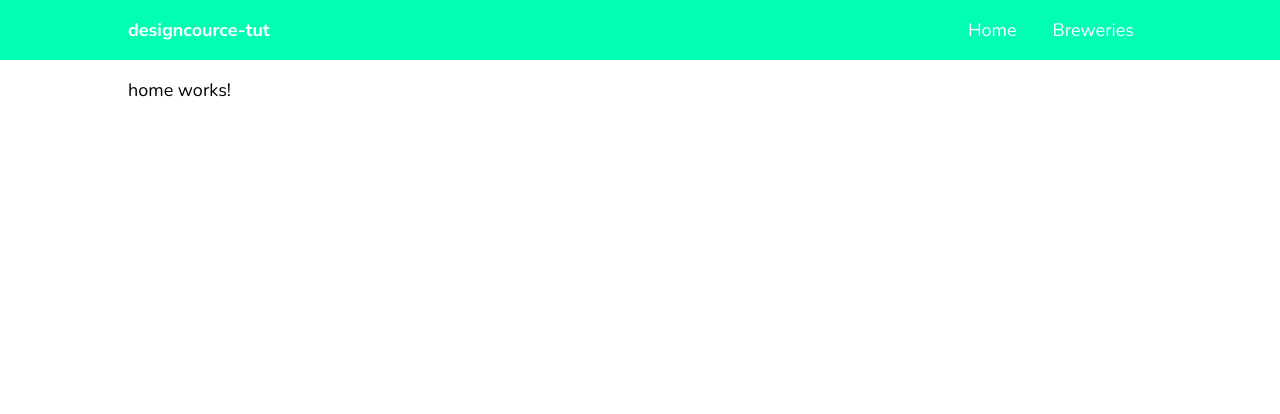
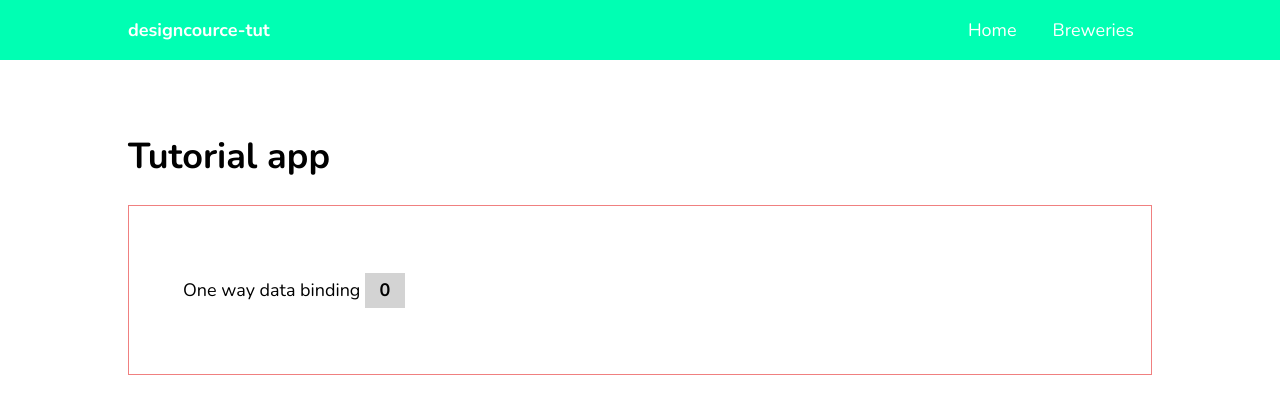
Before and after one commit to epetrov2/designcource-tut, an Angular app: page / in a window 1280 px wide. Shown: the top 414 px of the page. Built offline with nearby package versions, Linux system fonts and the light colour scheme.

Commit message:
Add one-way bindings

```diff
--- a/src/app/home/home.component.html
+++ b/src/app/home/home.component.html
@@ -1 +1,5 @@
-<p>home works!</p>
+<h1>Tutorial app</h1>
+
+<div class="play-container">
+    <p>One way data binding <span (click)="countClick()"> {{ clickCounter }}</span></p>
+</div>
--- a/src/app/home/home.component.scss
+++ b/src/app/home/home.component.scss
@@ -0,0 +1,17 @@
+span {
+    font-weight: bold;
+    background: lightgrey;
+    padding: .3em .8em;
+    cursor: pointer;
+}
+
+.play-container {
+    padding: 3em;
+    border: 1px solid lightcoral;
+    margin-bottom: 1em;
+
+    input {
+        padding: 1em;
+        margin-bottom: 2em;
+    }
+}
--- a/src/app/home/home.component.ts
+++ b/src/app/home/home.component.ts
@@ -12,4 +12,10 @@ export class HomeComponent implements OnInit {
   ngOnInit(): void {
   }
 
+  clickCounter: number = 0;
+
+  countClick() {
+    this.clickCounter++;
+  }
+
 }
```
